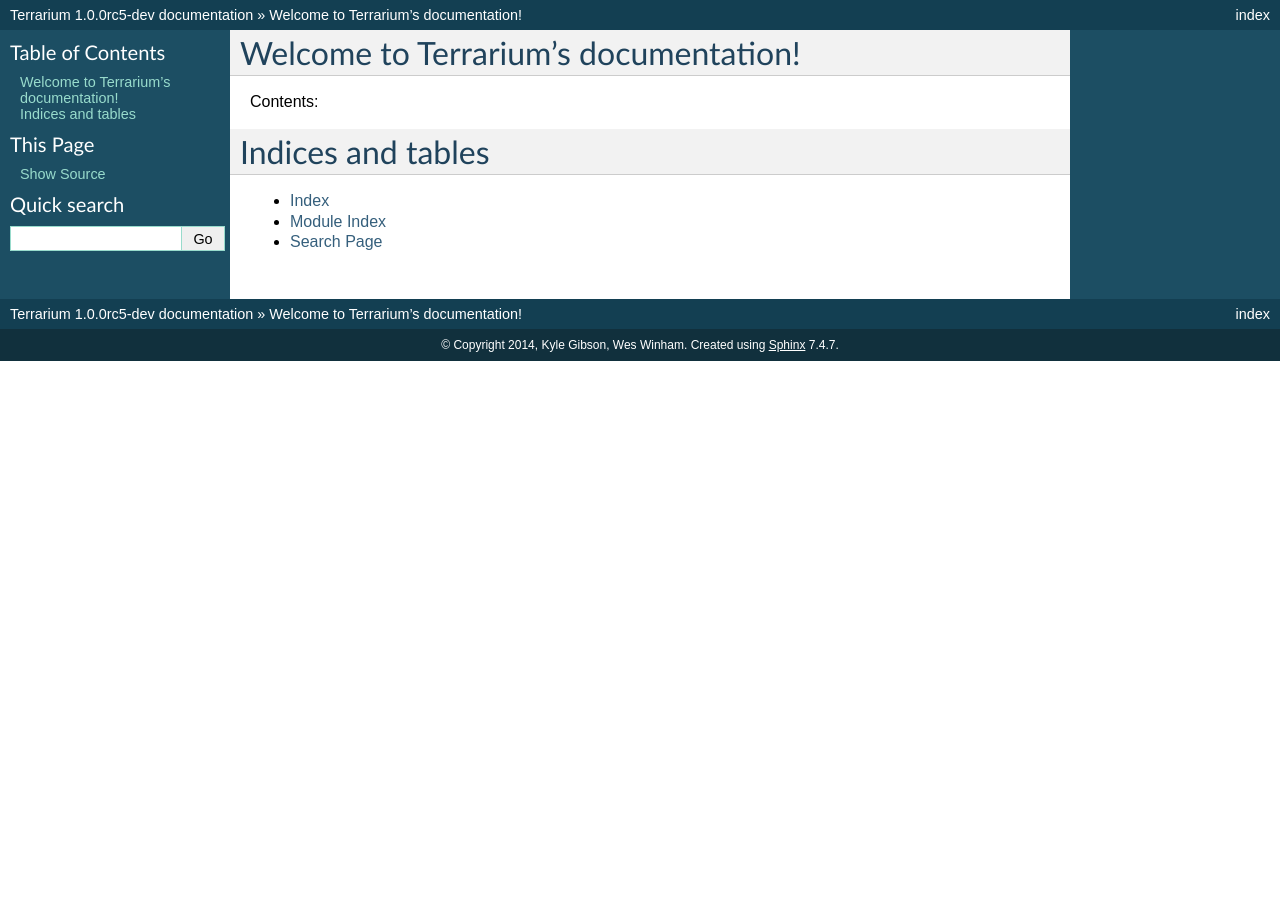
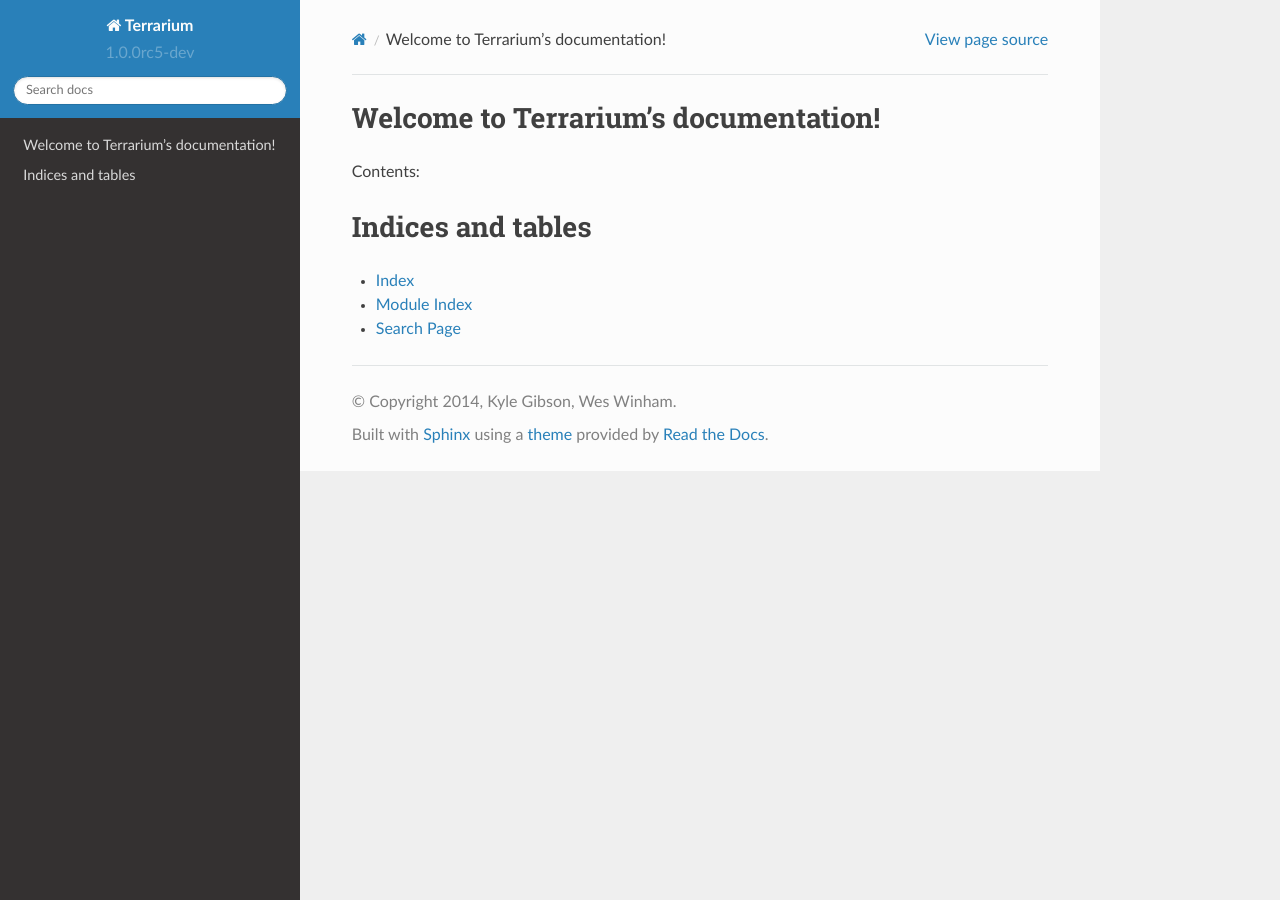
Before and after one commit to PolicyStat/terrarium, a Sphinx documentation site: the page built from docs/index.rst, in a window 1280 px wide. Built offline with Sphinx 7.4.7 and the Read the Docs theme 2.0.0, drawn with Linux system fonts in a browser that asks for light colours; some of the changed lines change nothing that is shown.

Commit message:
Refs #49. Fixed issue with using RTD theme, also catch ImportError if the theme isn't available

```diff
--- a/docs/conf.py
+++ b/docs/conf.py
@@ -100,14 +100,17 @@
 # on_rtd is whether we are on readthedocs.org, this line of code grabbed from docs.readthedocs.org
 on_rtd = os.environ.get('READTHEDOCS', None) == 'True'
 
-if not on_rtd:  # only import and set the theme if we're building docs locally
-    import sphinx_rtd_theme
-    html_theme = 'sphinx_rtd_theme'
-    html_theme_path = [sphinx_rtd_theme.get_html_theme_path()]
-
 # The theme to use for HTML and HTML Help pages.  See the documentation for
 # a list of builtin themes.
 html_theme = 'default'
+
+if not on_rtd:  # only import and set the theme if we're building docs locally
+    try:
+        import sphinx_rtd_theme
+        html_theme = 'sphinx_rtd_theme'
+        html_theme_path = [sphinx_rtd_theme.get_html_theme_path()]
+    except ImportError:
+        pass
 
 # Theme options are theme-specific and customize the look and feel of a theme
 # further.  For a list of options available for each theme, see the
```
